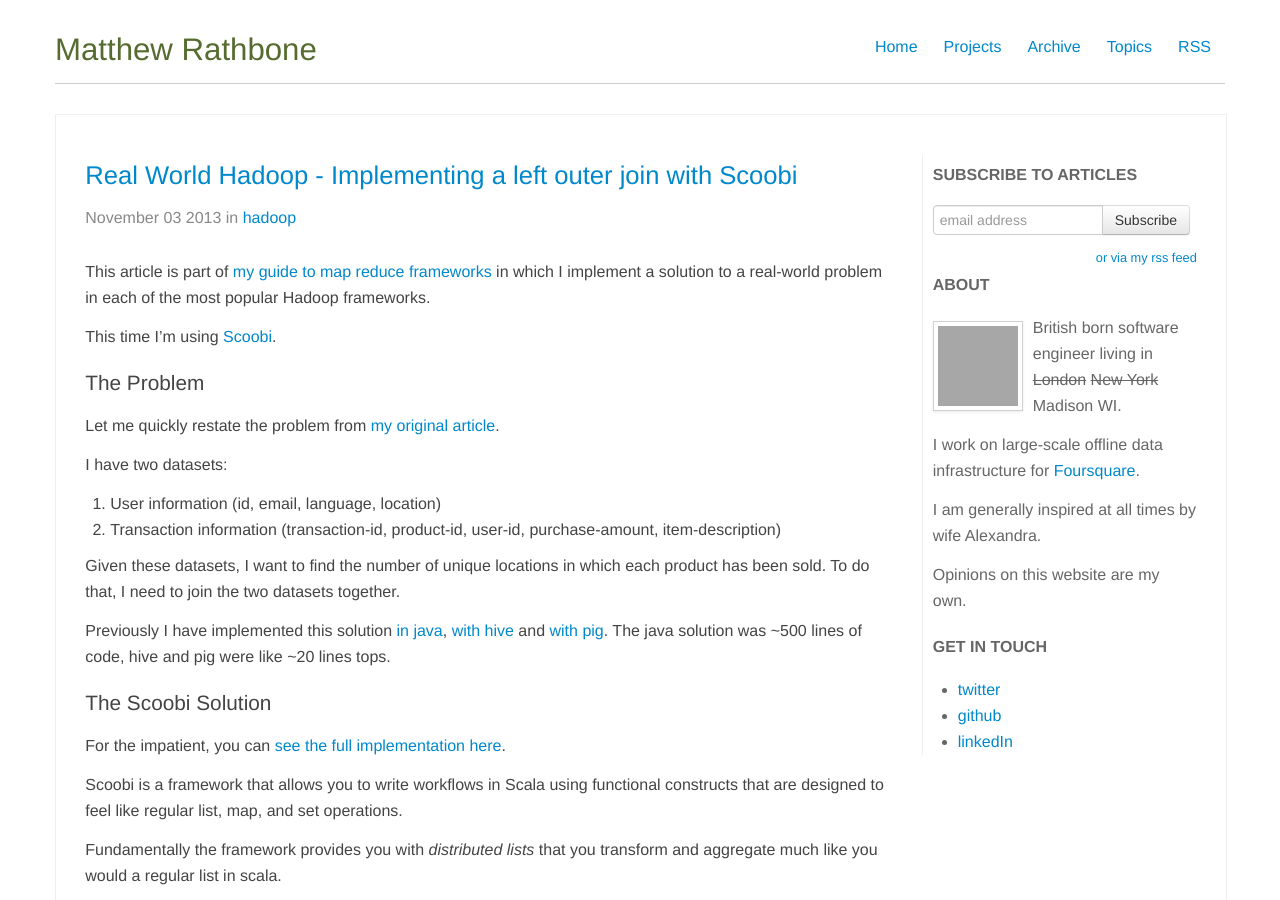
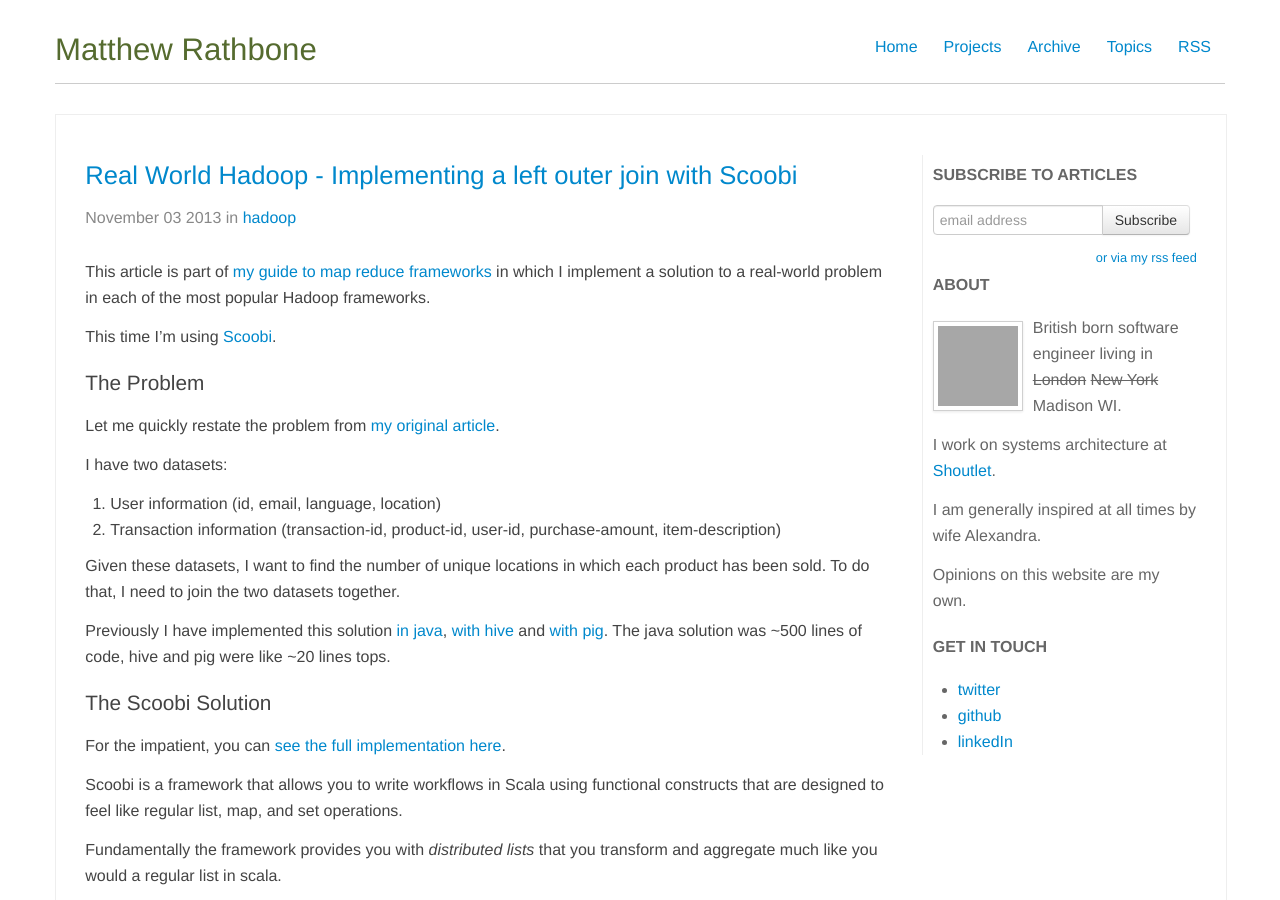
Before and after one commit to rathboma/rathboma.github.com, a Jekyll site: the page built from index.html, in a window 1280 px wide and 900 px high. Built offline with Jekyll 4.4.1, drawn with Linux system fonts in a browser that asks for light colours; the list of posts is cut into pages by our own code; grey boxes are pictures that could not be loaded.

Commit message:
I actually work at shoutlet

```diff
--- a/_layouts/default.html
+++ b/_layouts/default.html
@@ -44,7 +44,7 @@
           <h3>About</h3>
             <img class="img-polaroid" src="http://www.gravatar.com/avatar/d7d1ac2de76fe378ce8d6553d63ad063.png?s=80" alt="me" />
           <p>British born software engineer living in <s>London</s> <s>New York</s> Madison WI.</p>
-          <p>I work on large-scale offline data infrastructure for <a href="http://foursquare.com">Foursquare</a>.</p>
+          <p>I work on systems architecture at <a href="http://shoutlet.com">Shoutlet</a>.</p>
           <p>I am generally inspired at all times by wife Alexandra.</p>
           <p>Opinions on this website are my own.</p>
           <h3>Get in touch</h3>
```
